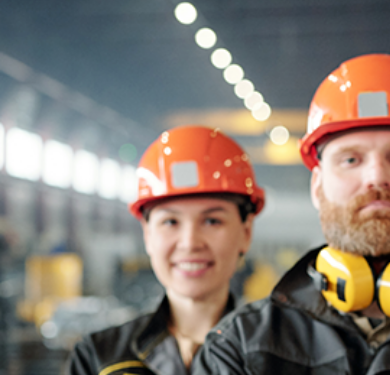
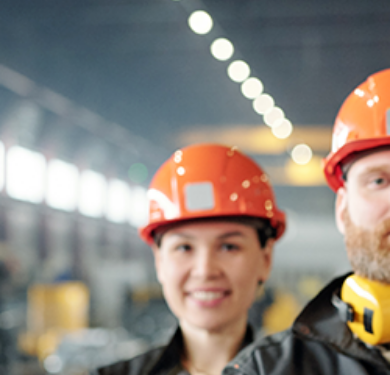
Before and after one commit to rafaelgordillo/PF-Gordillo, a website: page index.html in a window 390 px wide. Shown: the part 102-477 px from the top of the page. Drawn offline with Linux system fonts and the light colour scheme; a web font is replaced by a local one.

Commit message:
modificamos background image del index y y media queries mobile para ajustar mejor la imagen

```diff
--- a/index.html
+++ b/index.html
@@ -5,8 +5,7 @@
     <meta charset="UTF-8">
     <meta http-equiv="X-UA-Compatible" content="IE=edge">
     <meta name="viewport" content="width=device-width, initial-scale=1.0">
-    <link rel="stylesheet" href="./css/style.css">
-    <link rel="shortcut icon" href="./assets/img/mac-logo.png" type="image/x-icon">
+
     <meta name="description" content="MAC servicios y capacitaciones de seguridad e higiene">
     <meta name="author" content="Luis Rafael Gordillo">
     <meta name="copyright" content="MAC servicios y capacitaciones">
@@ -17,7 +16,8 @@
 
 
     <title>MAC servicios y capacitaciones de seguridad e higiene</title>
-
+    <link rel="stylesheet" href="./css/style.css">
+    <link rel="shortcut icon" href="./assets/img/mac-logo.png" type="image/x-icon">
     <link rel="preconectar" href="https://fonts.googleapis.com">
     <link rel="preconectar" href="https://fonts.gstatic.com" crossorigin>
     <link href="https: //fonts.googleapis.com/css2? family= Montserrat:wght@300 & display=swap" rel="stylesheet">
--- a/scss/layout/_main-index.scss
+++ b/scss/layout/_main-index.scss
@@ -2,7 +2,7 @@
 .background-img{
     background-image: url(../assets/img/tres-personas.png);
    background-size: cover;
-   position: absolute;
+  /* position: absolute;*/
 
    width: 100%;
    height: 100%;
--- a/scss/layout/_media-mobile.scss
+++ b/scss/layout/_media-mobile.scss
@@ -60,7 +60,7 @@
     .background-img {
         background-image: url(../assets/img/dos-personas.png);
         background-size: cover;
-        position: absolute;
+       /* position: absolute;*/
 
         width: 100%;
         height: 100%;
```
Also changed, not shown: css/style.css.
